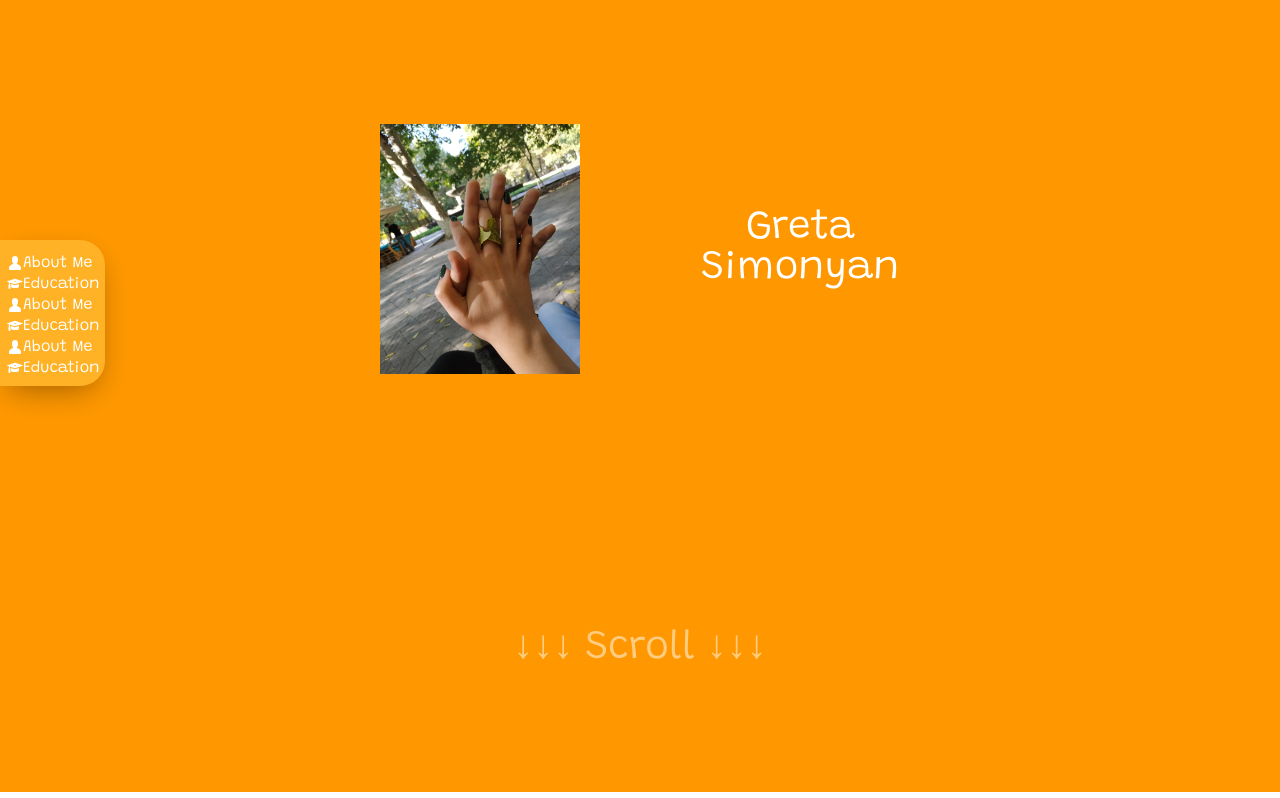
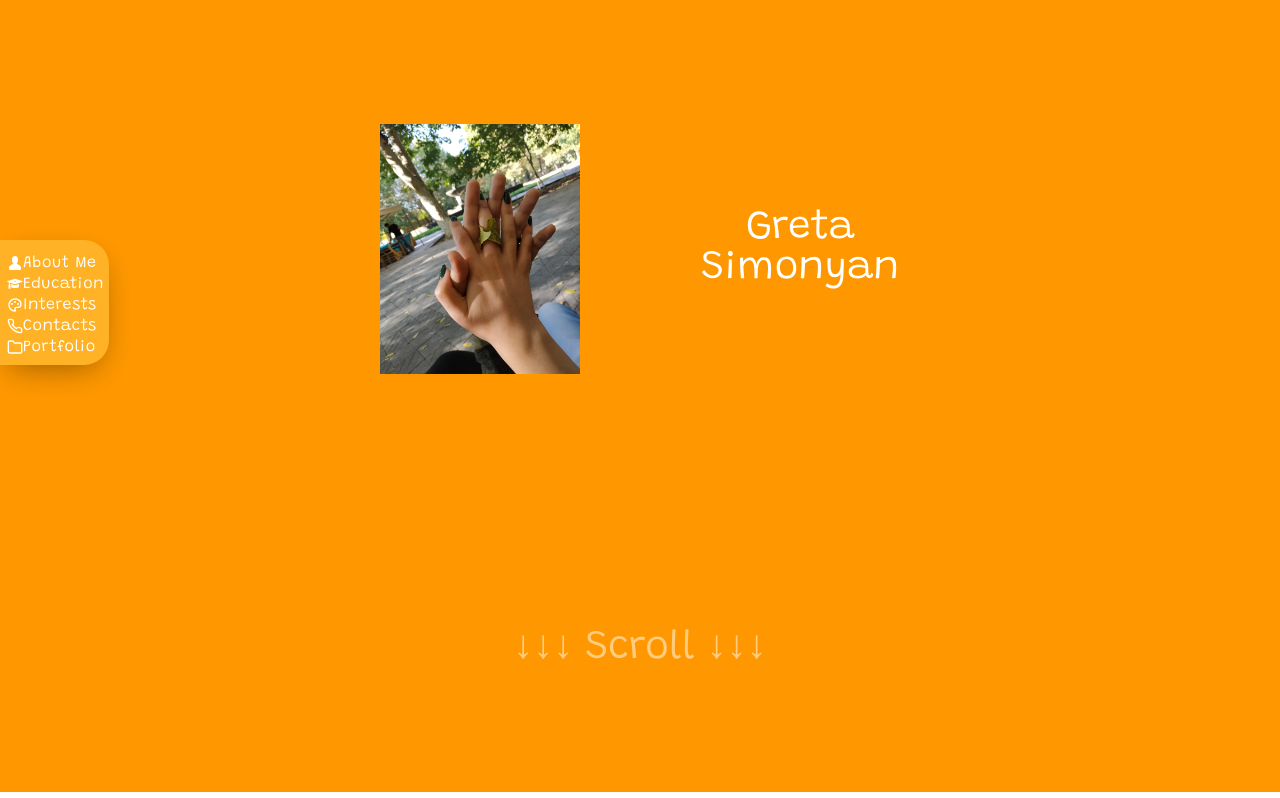
Before and after one commit to GretaSS/portfolio, a React app: page / in a window 1280 px wide. Shown: the top 798 px of the page. Built offline with nearby package versions, Linux system fonts and the light colour scheme.

Commit message:
add menu icons,and some changes

```diff
--- a/src/components/Contacts/index.js
+++ b/src/components/Contacts/index.js
@@ -12,9 +12,8 @@ const Link = styled.a`
     margin: 8px;
     padding: 5px;
     color: white;
-    text-decoration: none;
-    letter-spacing: 2px;
-    fontSize: 17px;
+    // text-decoration: none;
+    // fontSize: 17px;
 `;
 
 function Contacts(){
--- a/src/components/Interests/index.js
+++ b/src/components/Interests/index.js
@@ -21,7 +21,7 @@ function Interests(){
     return(
         <View flex w='90%' p='5px 0' alignI='center' justC='center' fD='column'>
             <View c='orange' fontSize='25px'>
-                <h1>Interests/Hobies</h1>
+                <h1>Interests/Hobbies</h1>
             </View>
             <View flex w='100%' c='white' p='5px 0' alignI='center' justC='space-around'>
                 <Item bgImg='./src/assets/images/photography.jpg'>
--- a/src/components/Menu/index.js
+++ b/src/components/Menu/index.js
@@ -1,58 +1,56 @@
 import React from "react";
 import {View, Text} from "../../styled";
-// import styled, { keyframes } from "styled-components";
-import {GoPerson} from "react-icons/go"; //about me
-import {GoMortarBoard} from "react-icons/go"; //education
+import styled from "styled-components";
+import {GoPerson,GoMortarBoard} from "react-icons/go"; //about,education
+import {RiPaletteLine} from "react-icons/ri"; //interests
+import {FiPhone,FiFolder} from "react-icons/fi"; //contacts,portfolio
 
-// const scr = keyframes`
-//     to{
-//         transform: translateY(25px);
-//         color: #ececec;
-//     }
-// `;
+const MenuItem = styled.a`
+    color: white;
+    display: flex;
+    align-item: center;
+    text-decoration: none;
+    letter-spacing: 0.5px;
+    padding: 5px 0px 0px 2px;
+    &:hover{
+        cursor: pointer;
+        transform: translateX(1px);
+    }
+`;
 
-// const Scroll = styled(View)`
-//     color: white;
-//     animation: ${scr} 1s infinite;
-// `;
 
 function Menu(){
     return(
         <View flex
+            z='99'
+            top='30%'
             fD='column'
+            pos='fixed'
+            p='10px 5px'
             bgColor='#ffb226'
-            pos='fixed'
-            z='99'
-            p='10px 5px'
+            bRad='0px 25px 25px 0px'
             boxSh='0px 11px 32px -9px rgba(0, 0, 0, 0.4)'
-            bRad='0px 25px 25px 0px'
-            top='30%'
-            c='white'
         >
-            <View flex alignI='center' p='5px 0px 0px 2px'>
+            <MenuItem href='#'>
                 <GoPerson/>
                 <Text>About Me</Text>
-            </View>
-            <View flex alignI='center' p='5px 0px 0px 2px'>
+            </MenuItem>
+            <MenuItem href='#'>
                 <GoMortarBoard/>
                 <Text>Education</Text>
-            </View>
-            <View flex alignI='center' p='5px 0px 0px 2px'>
-                <GoPerson/>
-                <Text>About Me</Text>
-            </View>
-            <View flex alignI='center' p='5px 0px 0px 2px'>
-                <GoMortarBoard/>
-                <Text>Education</Text>
-            </View>
-            <View flex alignI='center' p='5px 0px 0px 2px'>
-                <GoPerson/>
-                <Text>About Me</Text>
-            </View>
-            <View flex alignI='center' p='5px 0px 0px 2px'>
-                <GoMortarBoard/>
-                <Text>Education</Text>
-            </View>
+            </MenuItem>
+            <MenuItem href='#'>
+                <RiPaletteLine/>
+                <Text>Interests</Text>
+            </MenuItem>
+            <MenuItem href='#'>
+                <FiPhone/>
+                <Text>Contacts</Text>
+            </MenuItem>
+            <MenuItem href='#'>
+                <FiFolder/>
+                <Text>Portfolio</Text>
+            </MenuItem>
         </View>
     )
 }
```
